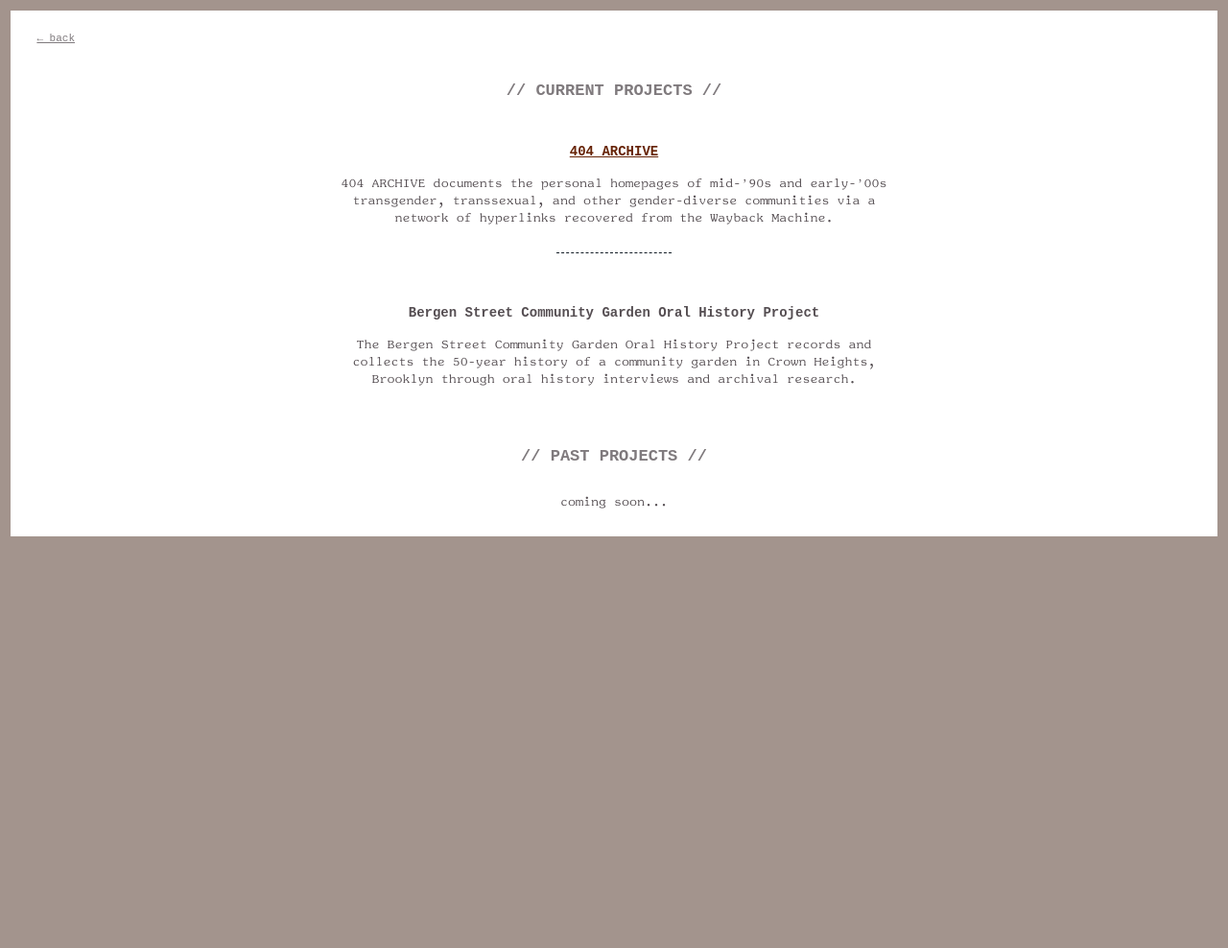
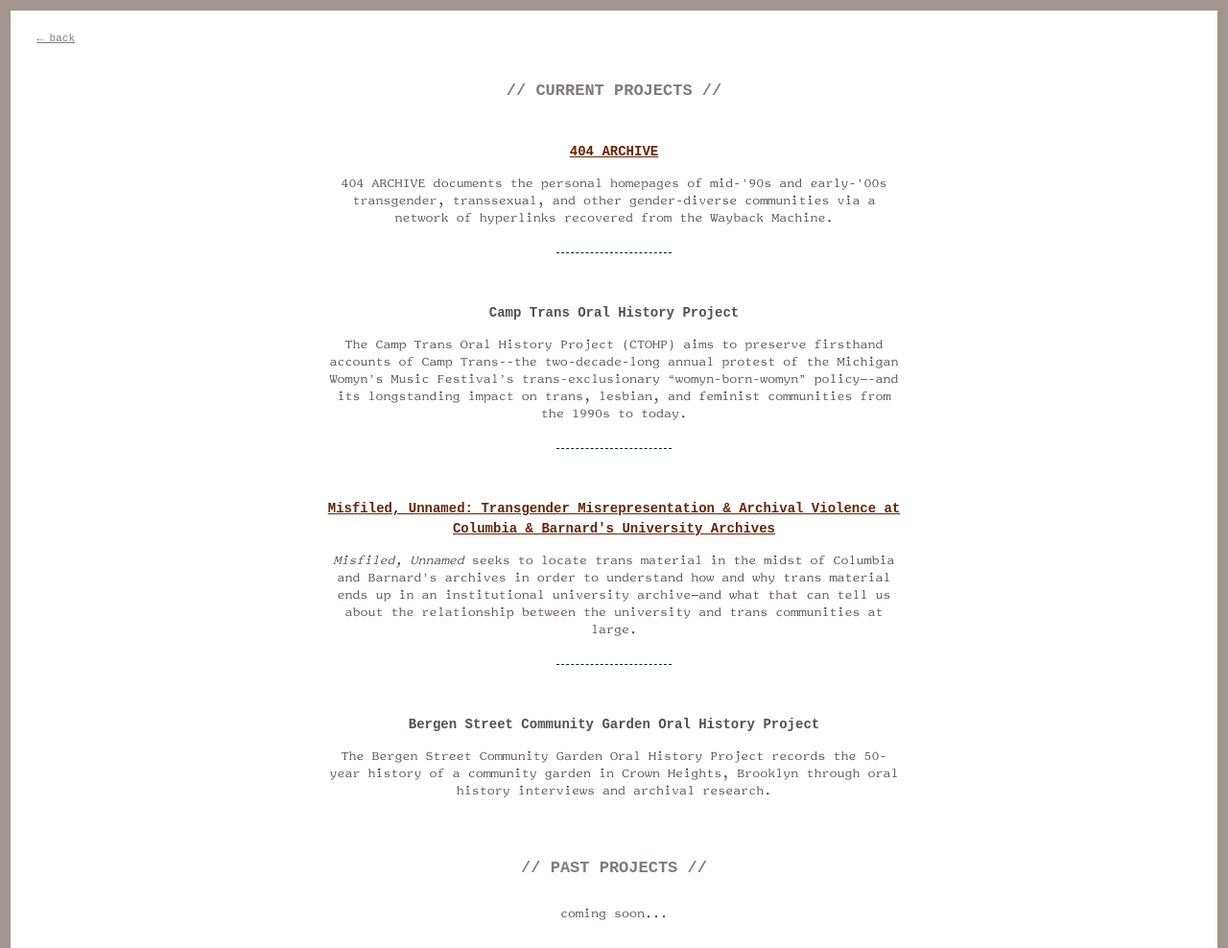
Before and after one commit to myyyyyer/website, a plain HTML site: page pages/projects.html in a window 1280 px wide. Shown: the whole page at 96% size. Before the commit the page ends 800 px from the top, so only its background shows below. Drawn offline with Linux system fonts and the light colour scheme.

Commit message:
projects update

```diff
--- a/pages/projects.html
+++ b/pages/projects.html
@@ -19,16 +19,31 @@
     <h2>// CURRENT PROJECTS //</h2>
 
     <div class="text">
-        <h3><a href=https://myyyyyer.github.io/404archive>404 ARCHIVE</a></h3>
-        404 ARCHIVE documents the personal homepages of mid-’90s and early-’00s transgender, transsexual, and other gender-diverse communities via a network of hyperlinks recovered from the Wayback Machine.
+    <h3><a href="https://myyyyyer.github.io/404archive" target="_blank">404 ARCHIVE</a></h3>
+    404 ARCHIVE documents the personal homepages of mid-'90s and early-'00s transgender, transsexual, and other gender-diverse communities via a network of hyperlinks recovered from the Wayback Machine.
+    </div>
+
+    <hr>
+
+    <div class="text">
+    <h3>Camp Trans Oral History Project</h3>
+    The Camp Trans Oral History Project (CTOHP) aims to preserve firsthand accounts of Camp Trans--the two-decade-long annual protest of the Michigan Womyn’s Music Festival’s trans-exclusionary “womyn-born-womyn” policy—-and its longstanding impact on trans, lesbian, and feminist communities from the 1990s to today.
+    </div>
+
+    <hr>
+
+    <div class="text">
+    <h3><a href="https://radicalismarchives2026.omeka.net/exhibits/show/trans-misrepresentation" target="_blank">Misfiled, Unnamed: Transgender Misrepresentation & Archival Violence at Columbia & Barnard's University Archives</a></h3>
+    <i>Misfiled, Unnamed</i> seeks to locate trans material in the midst of Columbia and Barnard’s archives in order to understand how and why trans material ends up in an institutional university archive—and what that can tell us about the relationship between the university and trans communities at large.
     </div>
 
     <hr>
 
     <div class="text">
         <h3>Bergen Street Community Garden Oral History Project</h3>
-        The Bergen Street Community Garden Oral History Project records and collects the 50-year history of a community garden in Crown Heights, Brooklyn through oral history interviews and archival research.
+        The Bergen Street Community Garden Oral History Project records the 50-year history of a community garden in Crown Heights, Brooklyn through oral history interviews and archival research.
     </div>
+
 
     <div>
         <br>
```
